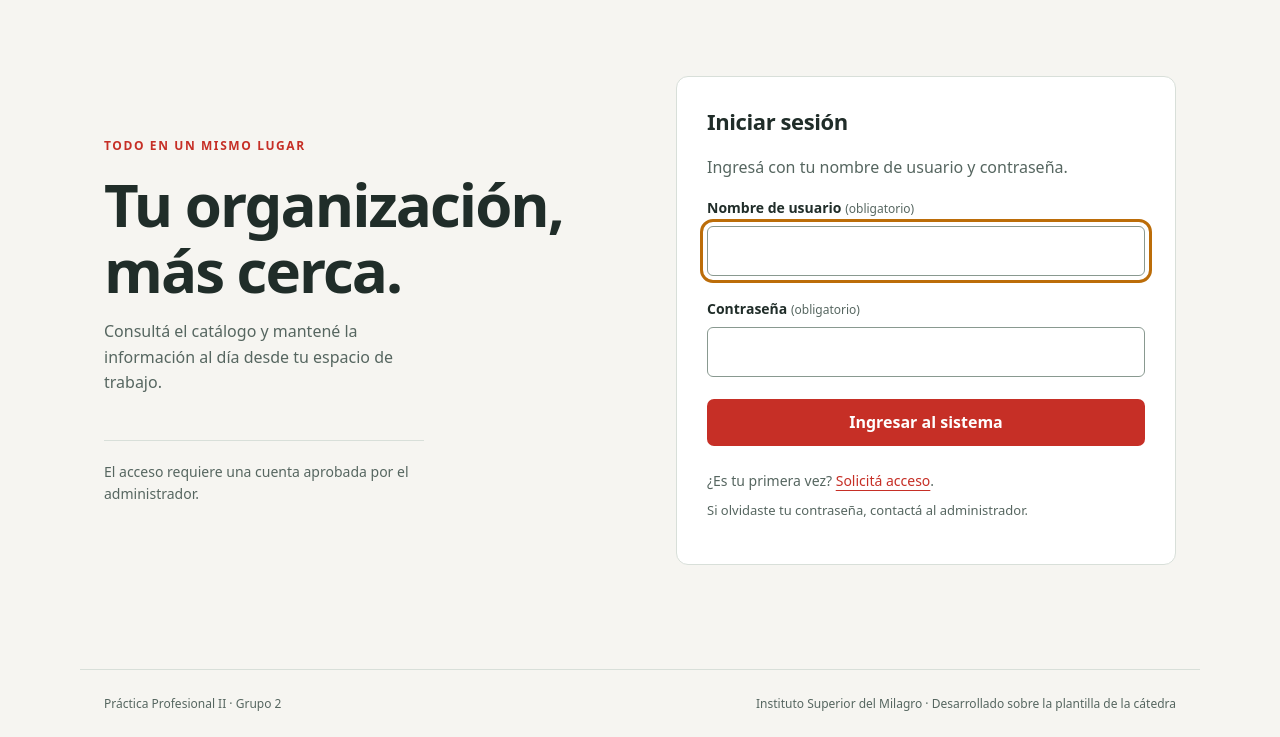
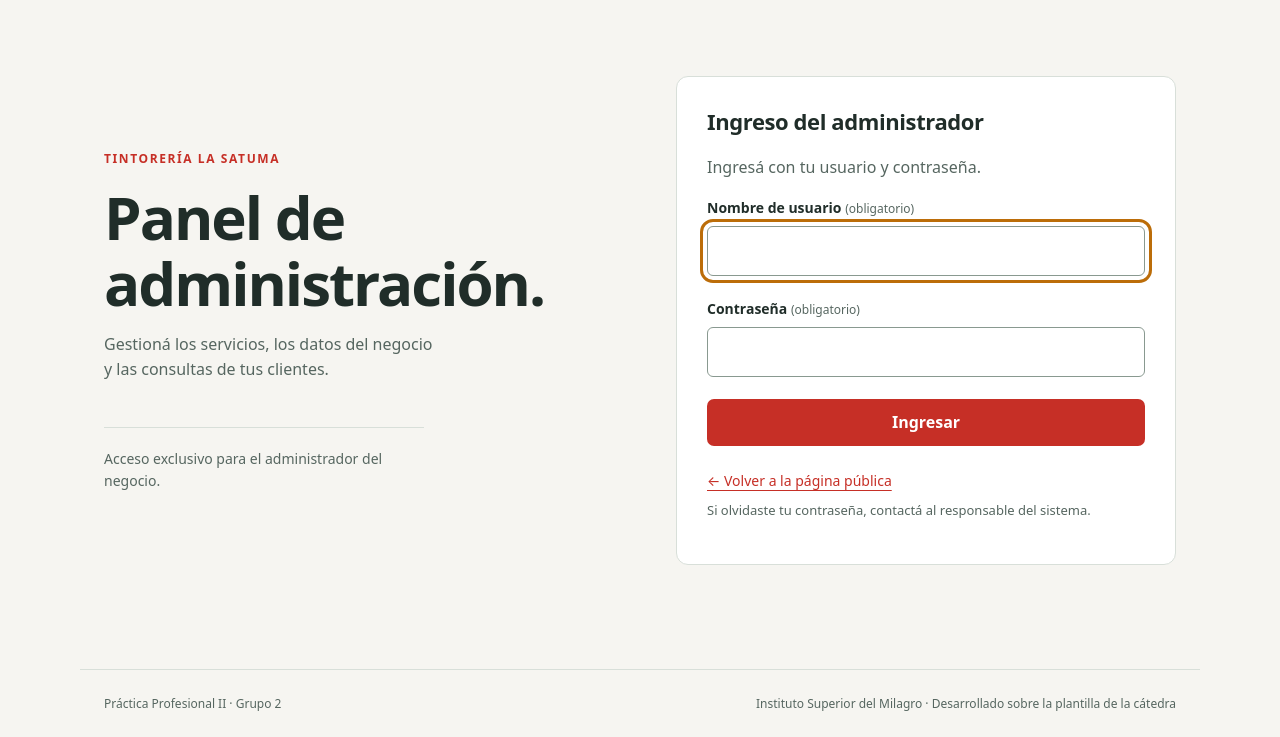
Before and after one commit to cristianchauque37-eng/tintoreria-la-satuma, a Django app: page /cuentas/ingresar/ in a window 1280 px wide. Shown: the part 89-826 px from the top of the page. Run offline with Django 5.2, Linux system fonts and the light colour scheme; parts of the project's set-up code (start-up, migrations or seed data) failed here and were passed over.

Commit message:
HU01: login del administrador y página pública de inicio

```diff
--- a/inicio/views.py
+++ b/inicio/views.py
@@ -1,13 +1,13 @@
-from django.contrib.auth.decorators import login_required
 from django.db import connection
 from django.http import JsonResponse
-from django.shortcuts import render
+from django.shortcuts import redirect, render
 from catalogo.models import Producto, Categoria
 from cuentas.models import Usuario
 
 
-@login_required
 def home(request):
+    if not request.user.is_authenticated:
+        return redirect("servicios:publico")
     return render(
         request,
         "inicio/home.html",
--- a/templates/cuentas/login.html
+++ b/templates/cuentas/login.html
@@ -7,19 +7,19 @@ Iniciar sesión
 {% block content %}
 <div class="acceso">
 <section class="introduccion">
-<p class="antetitulo">Todo en un mismo lugar</p>
-<h1>Tu organización,<br> más cerca.</h1>
-<p>Consultá el catálogo y mantené la información al día desde tu espacio de trabajo.</p>
-<div class="nota">El acceso requiere una cuenta aprobada por el administrador.</div>
+<p class="antetitulo">Tintorería La Satuma</p>
+<h1>Panel de<br> administración.</h1>
+<p>Gestioná los servicios, los datos del negocio y las consultas de tus clientes.</p>
+<div class="nota">Acceso exclusivo para el administrador del negocio.</div>
 </section>
 <section class="panel">
-<h2>Iniciar sesión</h2>
-<p>Ingresá con tu nombre de usuario y contraseña.</p>
+<h2>Ingreso del administrador</h2>
+<p>Ingresá con tu usuario y contraseña.</p>
 <form method="post">{% csrf_token %}{% include 'componentes/formulario.html' %}<input type="hidden" name="next" value="{{ next }}">
-<button class="ancho" type="submit">Ingresar al sistema</button>
+<button class="ancho" type="submit">Ingresar</button>
 </form>
-<p class="pie-form">¿Es tu primera vez? <a href="{% url 'cuentas:registro' %}">Solicitá acceso</a>.</p>
-<p class="ayuda">Si olvidaste tu contraseña, contactá al administrador.</p>
+<p class="pie-form"><a href="{% url 'servicios:publico' %}">← Volver a la página pública</a></p>
+<p class="ayuda">Si olvidaste tu contraseña, contactá al responsable del sistema.</p>
 </section>
 </div>
 {% endblock %}
```
